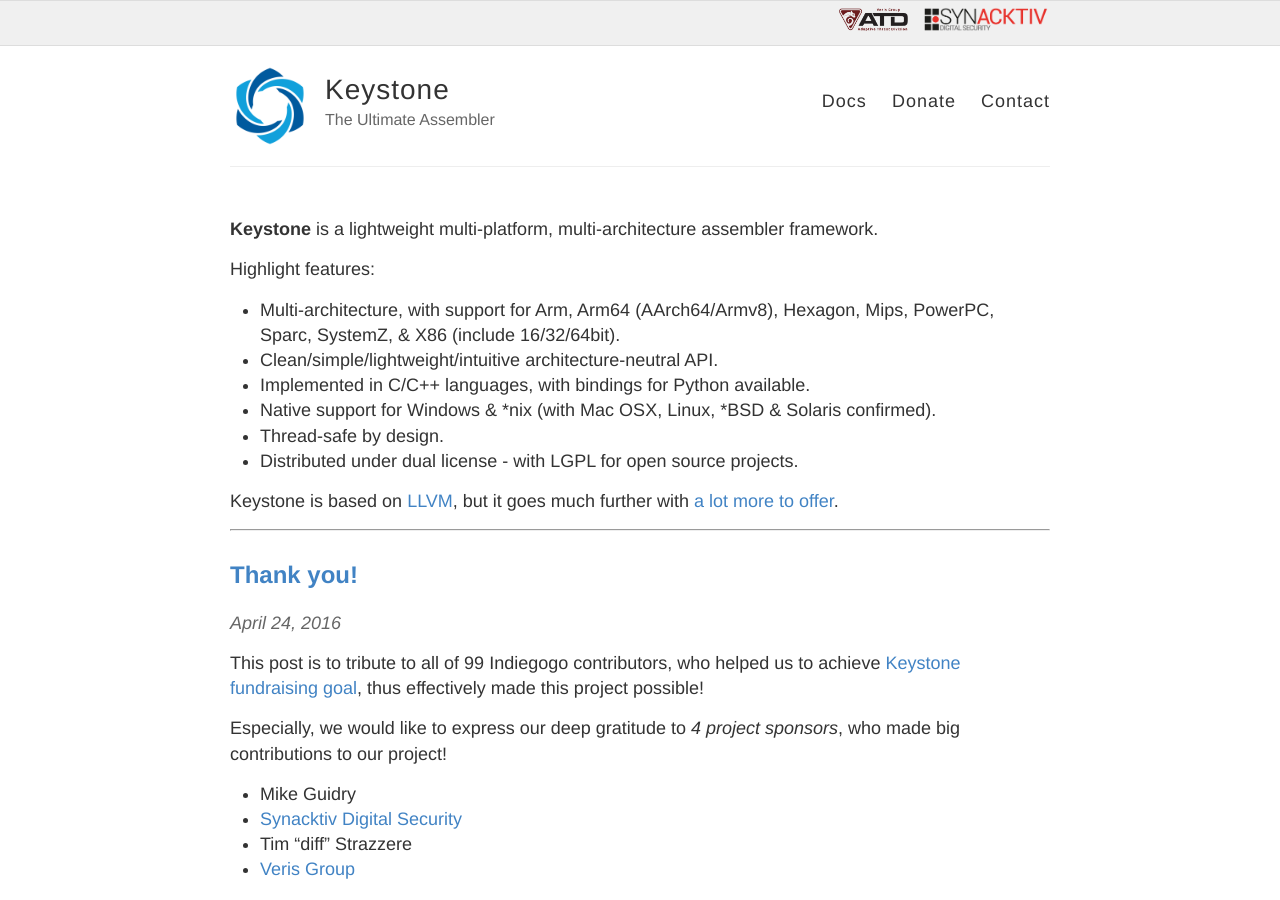
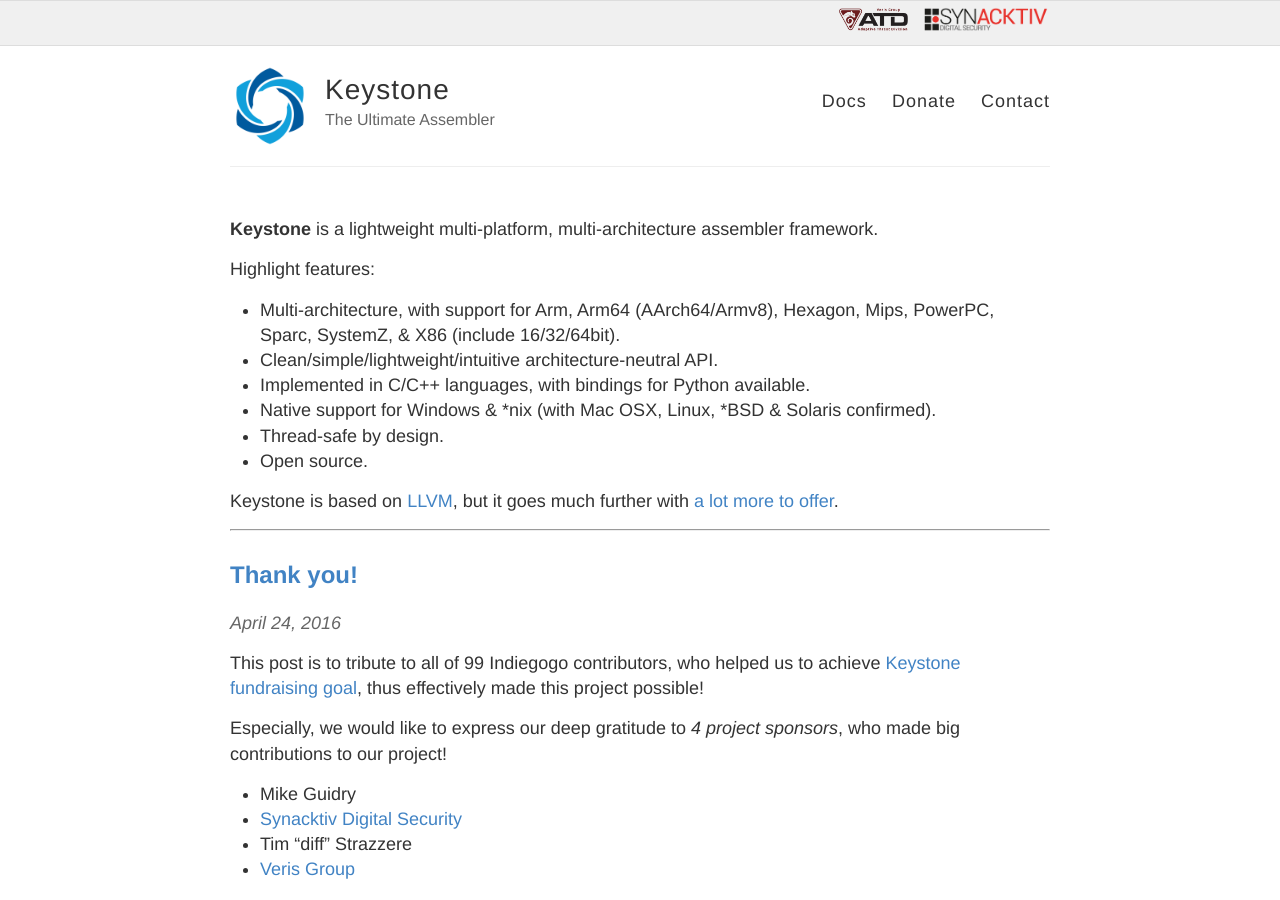
Before and after one commit to keystone-engine/keystone-engine.github.io, a Jekyll site: the page built from index.html, in a window 1280 px wide and 900 px high. Built offline with Jekyll 4.4.1, drawn with Linux system fonts in a browser that asks for light colours.

Commit message:
license in index.html

```diff
--- a/index.html
+++ b/index.html
@@ -18,7 +18,7 @@
 
 <li>Thread-safe by design.</li>
 
-<li>Distributed under dual license - with LGPL for open source projects.</li>
+<li>Open source.</li>
 </ul>
 </p>
 
```
